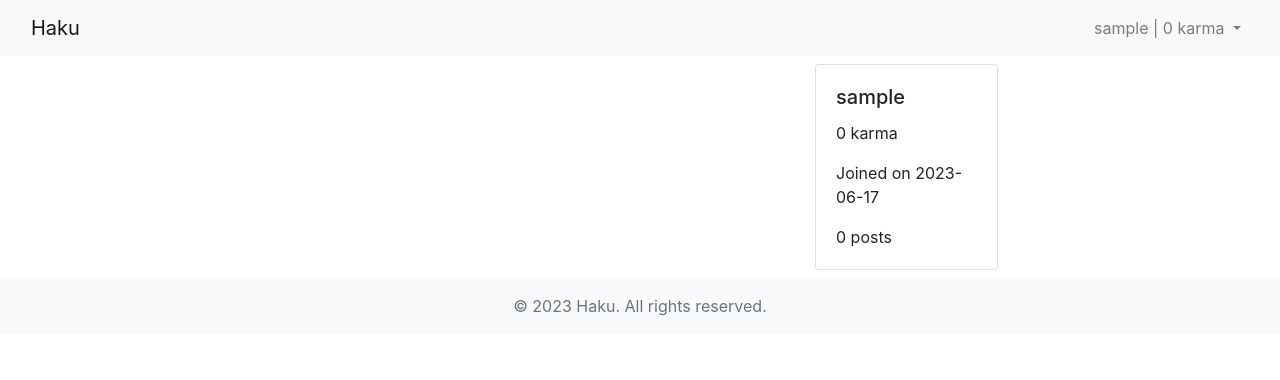
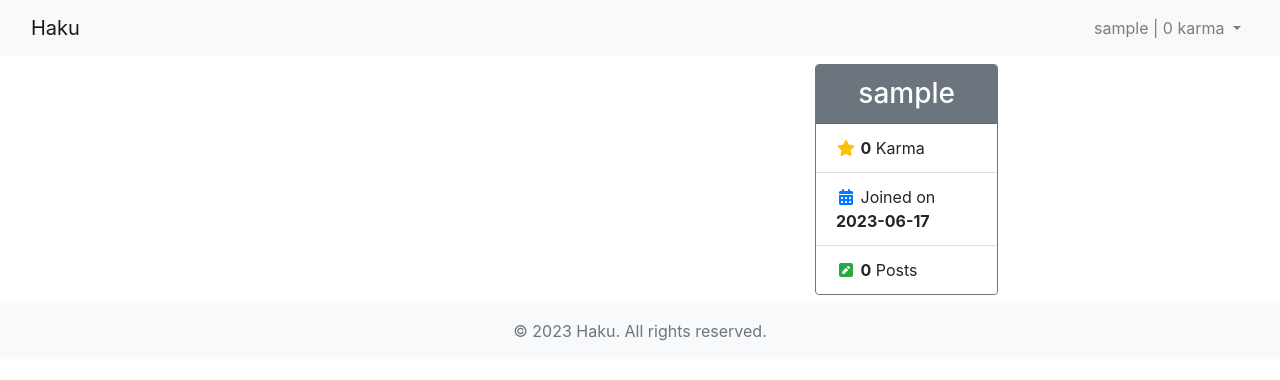
Before and after one commit to uniyx/haku, a Flask app: a page that uses haku/templates/profile.html in a window 1280 px wide. Shown: the top 380 px of the page. Run offline with Flask 3, Linux system fonts and the light colour scheme; the visitor is signed in with stand-in values (Sample User, id 1); data comes from the database, SQL or seed files in the repository; data that the repository does not hold is empty; some libraries are stand-ins or nearby versions.

Commit message:
Changed visual button behavior and edited profile

```diff
--- a/haku/templates/post_cards.html
+++ b/haku/templates/post_cards.html
@@ -6,7 +6,7 @@
                 <!-- Vote buttons column -->
                 <div class="col- d-flex flex-column align-items-center ml-2">
                     <button
-                        class="btn btn-sm border-0 {{ 'btn-primary' if get_user_vote(post.id) == 1 else 'btn-outline-secondary' }} vote-btn vote-up"
+                        class="btn btn-outline-primary btn-sm border-0 {{ 'text-primary' if get_user_vote(post.id) == 1 else 'text-secondary' }} vote-btn vote-up"
                         data-vote="1" data-post-id="{{ post.id }}" onclick="event.stopPropagation(); vote(this);">
                         <i class="fas fa-arrow-up"></i>
                     </button>
@@ -14,7 +14,7 @@
                         <span id="vote-score-{{ post.id }}" class="vote-score">{{ get_post_vote_total(post.id) }}</span>
                     </span>
                     <button
-                        class="btn btn-sm border-0 {{ 'btn-danger' if get_user_vote(post.id) == -1 else 'btn-outline-secondary' }} vote-btn vote-down"
+                        class="btn btn-outline-danger btn-sm border-0 {{ 'text-danger' if get_user_vote(post.id) == -1 else 'text-secondary' }} vote-btn vote-down"
                         data-vote="-1" data-post-id="{{ post.id }}" onclick="event.stopPropagation(); vote(this);">
                         <i class="fas fa-arrow-down"></i>
                     </button>
@@ -34,19 +34,22 @@
                             onclick="event.stopPropagation();">{{ post.community.name }}</a></small>
                     <small>Posted by <a href="{{ url_for('profile', username=post.author.username) }}"
                             onclick="event.stopPropagation();">{{ post.author.username }}</a></small>
+                    <!-- Post footer buttons -->
                     <div class="card-footer bg-white p-0">
-                        <button class="btn btn-outline-secondary border-0 btn-sm" data-bs-toggle="collapse"
-                            data-bs-target="#post-content-{{ post.id }}" aria-expanded="false"
-                            aria-controls="post-content-{{ post.id }}" onclick="event.stopPropagation();">
+                        <button id="expandBtn-{{ post.id }}" class="btn btn-outline-secondary border-0 btn-sm"
+                            data-bs-toggle="collapse" data-bs-target="#post-content-{{ post.id }}" aria-expanded="false"
+                            aria-controls="post-content-{{ post.id }}"
+                            onclick="event.stopPropagation(); toggleExpandIcon(this);">
                             <i class="fas fa-up-right-and-down-left-from-center fa-fw"></i>
                         </button>
+
                         {% if post.author == current_user %}
                         <a href="{{ url_for('edit_post', community_name=post.community.name, post_id=post.id) }}"
                             class="btn btn-outline-secondary border-0 btn-sm"><i
                                 class="fas fa-pencil-alt fa-fw"></i></a>
                         {% endif %}
                         <button
-                            class="btn btn-outline-secondary border-0 btn-sm save-btn {% if post in current_user.saved %}btn-success{% endif %}"
+                            class="btn btn-outline-secondary border-0 btn-sm save-btn {% if post in current_user.saved %}text-success{% endif %}"
                             data-post-id="{{ post.id }}" onclick="event.stopPropagation(); savePost(this);">
                             <i class="fas fa-bookmark fa-fw"></i>
                         </button>
@@ -68,15 +71,15 @@
                 var upvoteButton = document.querySelector(`[data-post-id="${postId}"][data-vote="1"]`);
                 var downvoteButton = document.querySelector(`[data-post-id="${postId}"][data-vote="-1"]`);
 
-                upvoteButton.classList.remove('btn-primary');
-                downvoteButton.classList.remove('btn-danger');
-                upvoteButton.classList.add('btn-outline-secondary');
-                downvoteButton.classList.add('btn-outline-secondary');
+                upvoteButton.classList.remove('text-primary');
+                downvoteButton.classList.remove('text-danger');
+                upvoteButton.classList.add('text-secondary');
+                downvoteButton.classList.add('text-secondary');
 
                 if (userVote == 1) {
-                    upvoteButton.classList.replace('btn-outline-secondary', 'btn-primary');
+                    upvoteButton.classList.replace('text-secondary', 'text-primary');
                 } else if (userVote == -1) {
-                    downvoteButton.classList.replace('btn-outline-secondary', 'btn-danger');
+                    downvoteButton.classList.replace('text-secondary', 'text-danger');
                 }
             }
 
@@ -101,6 +104,19 @@
                 button.disabled = false;
             }
 
+            function toggleExpandIcon(button) {
+                var icon = $(button).find('i');
+
+                if (icon.hasClass('fa-up-right-and-down-left-from-center')) {
+                    icon.removeClass('fa-up-right-and-down-left-from-center');
+                    icon.addClass('fa-down-left-and-up-right-to-center');
+                } else {
+                    icon.removeClass('fa-down-left-and-up-right-to-center');
+                    icon.addClass('fa-up-right-and-down-left-from-center');
+                }
+            }
+
+
             function savePost(button) {
                 var postId = button.getAttribute("data-post-id");
 
@@ -111,9 +127,9 @@
                     contentType: 'application/json',
                     success: function (response) {
                         if (response.saved) {
-                            $(button).removeClass('btn-outline-secondary').addClass('btn-success');
+                            $(button).removeClass('text-secondary').addClass('text-success');
                         } else {
-                            $(button).removeClass('btn-success').addClass('btn-outline-secondary');
+                            $(button).removeClass('text-success').addClass('text-secondary');
                         }
                     },
                     error: function (error) {
--- a/haku/templates/profile.html
+++ b/haku/templates/profile.html
@@ -11,18 +11,23 @@
 {% endblock %}
 
 {% block sidebar_content %}
-<div class="card mt-2">
-    <div class="card-body">
-        <h5 class="card-title">{{ user.username }}</h5>
-        <p class="card-text">
-            {{ user.karma }} karma
-        </p>
-        <p class="card-text">
-            Joined on {{ user.date_joined.strftime('%Y-%m-%d') }}
-        </p>
-        <p class="card-text">
-            {{ user.posts|length }} posts
-        </p>
+<div class="card mt-2 border-secondary">
+    <div class="card-header bg-secondary text-center text-white">
+        <h3 class="m-0">{{ user.username }}</h3>
     </div>
+    <ul class="list-group list-group-flush">
+        <li class="list-group-item">
+            <i class="fas fa-star fa-fw text-warning"></i>
+            <strong>{{ user.karma }}</strong> Karma
+        </li>
+        <li class="list-group-item">
+            <i class="fas fa-calendar-alt fa-fw text-primary"></i>
+            Joined on <strong>{{ user.date_joined.strftime('%Y-%m-%d') }}</strong>
+        </li>
+        <li class="list-group-item">
+            <i class="fas fa-pen-square fa-fw text-success"></i>
+            <strong>{{ user.posts|length }}</strong> Posts
+        </li>
+    </ul>
 </div>
 {% endblock sidebar_content %}
```
